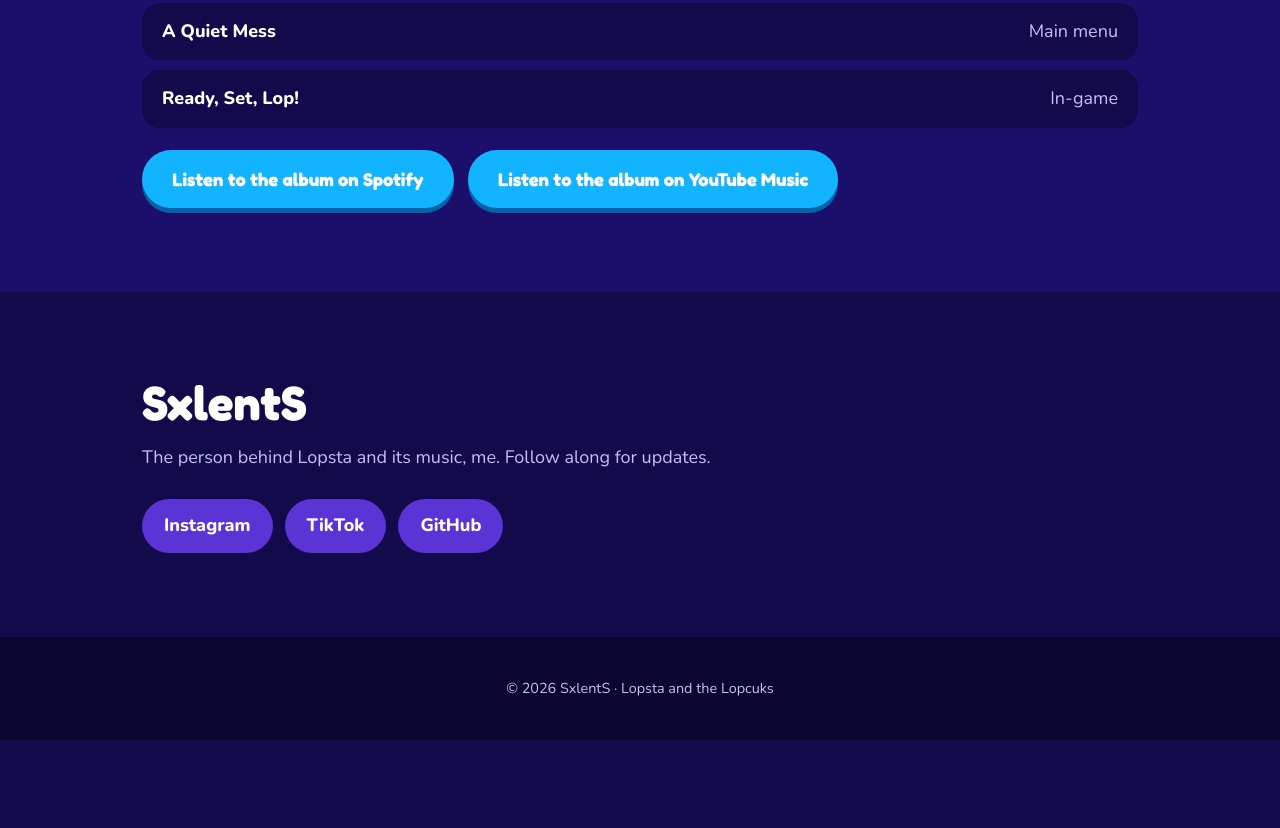
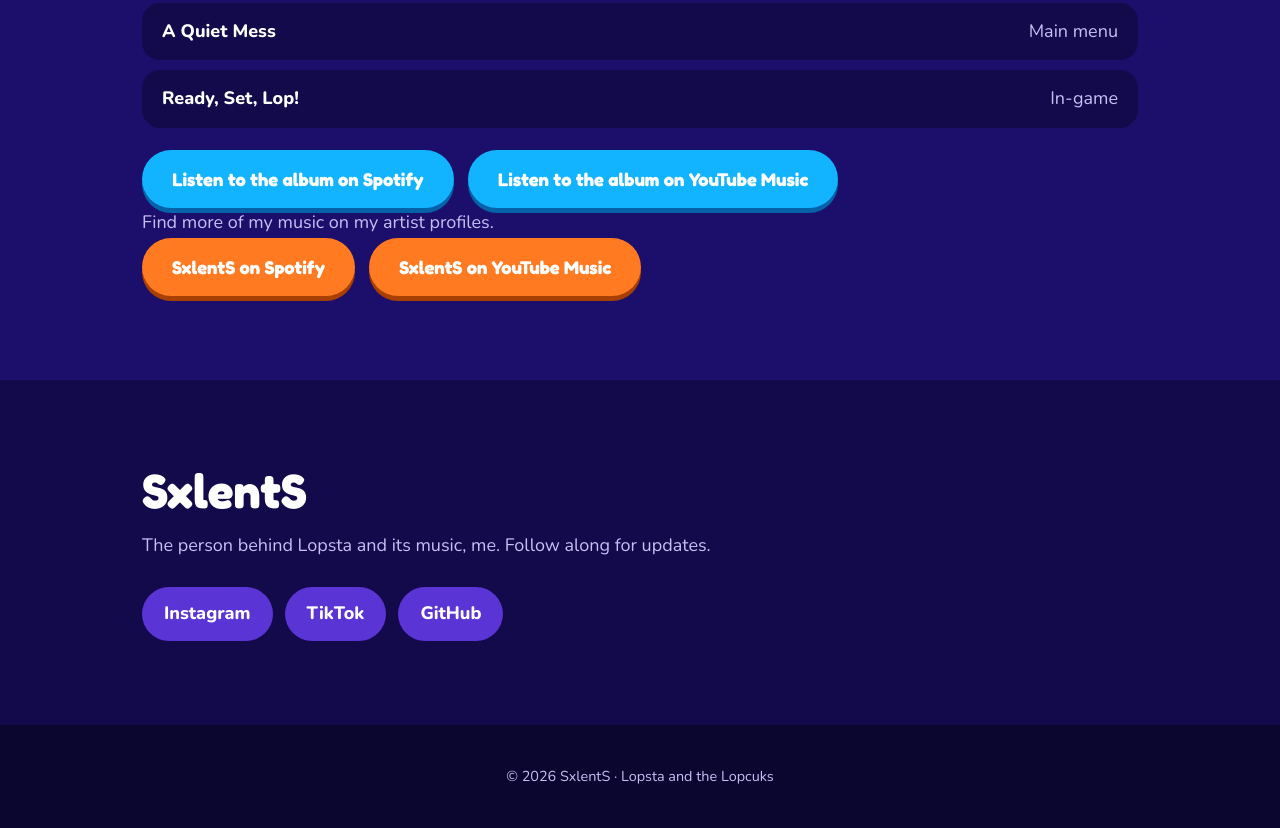
Before and after one commit to SessizGolge/Lopsta, a plain HTML site: page index.html in a window 1280 px wide. Shown: the part 3582-4410 px from the top of the page. Before the commit the page ends 4322 px from the top, so only its background shows below. Drawn offline with nearby package versions, Linux system fonts and the light colour scheme.

Commit message:
Add SxlentS artist profile links

```diff
--- a/index.html
+++ b/index.html
@@ -93,6 +93,11 @@
     <a class="btn alt" href="https://open.spotify.com/album/41D9VENB7aASu246lxrTVr?si=lhQoHyQ9Qzm7jz2KzPcMxA&utm_source=copy-link&sci=spotify%3Acard-config%3A7AGtlK4FFMSc6ltAfDnHqA" target="_blank" rel="noopener noreferrer">Listen to the album on Spotify</a>
     <a class="btn alt" href="https://music.youtube.com/playlist?list=OLAK5uy_mn_TePYQblWQrcydafyVL5VpedfsTn-bw&si=7afeJkIqR5aEbRoI&drli=1" target="_blank" rel="noopener noreferrer">Listen to the album on YouTube Music</a>
   </div>
+  <p class="lead">Find more of my music on my artist profiles.</p>
+  <div class="btns left music-links">
+    <a class="btn" href="https://open.spotify.com/artist/7kBgj3tPl9gMi866CvXTXu" target="_blank" rel="noopener noreferrer">SxlentS on Spotify</a>
+    <a class="btn" href="https://music.youtube.com/channel/UC4d85qDyBOIS97wQKAnhReA" target="_blank" rel="noopener noreferrer">SxlentS on YouTube Music</a>
+  </div>
 </div></section>
 
 <section id="contact"><div class="wrap">
```
